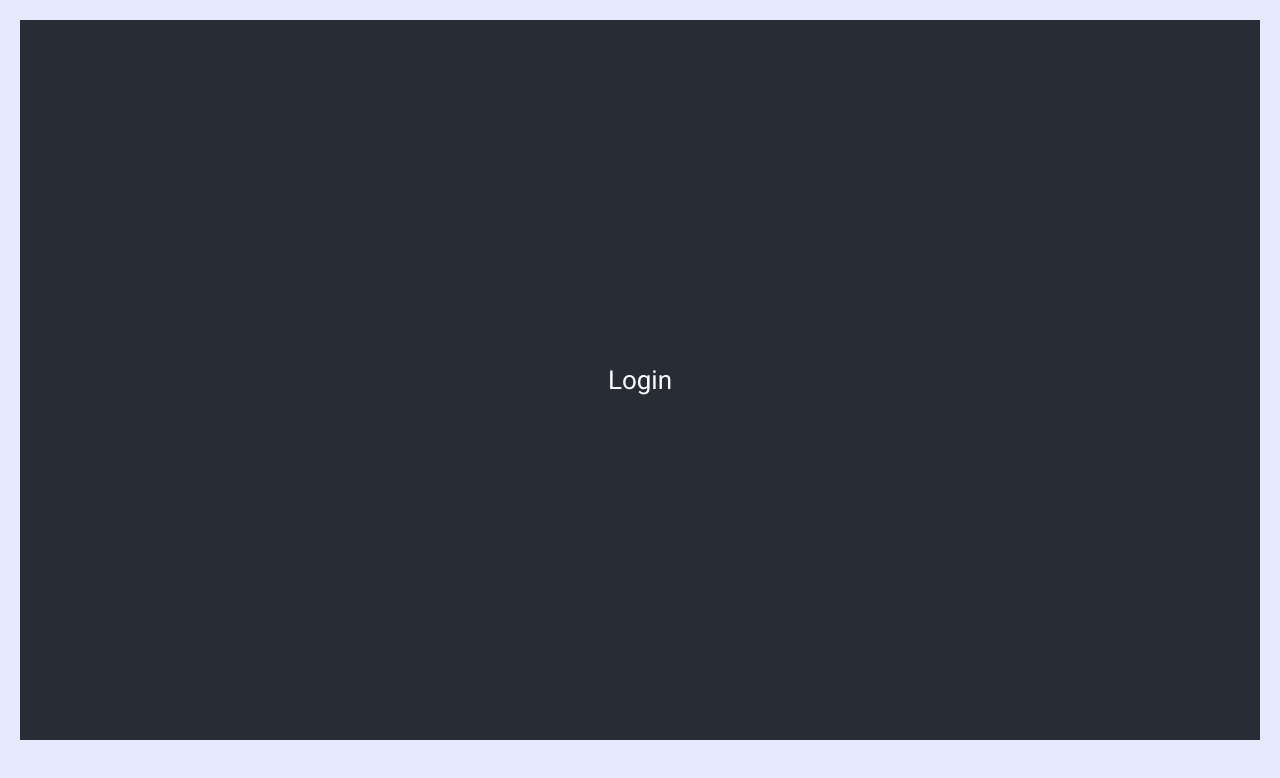
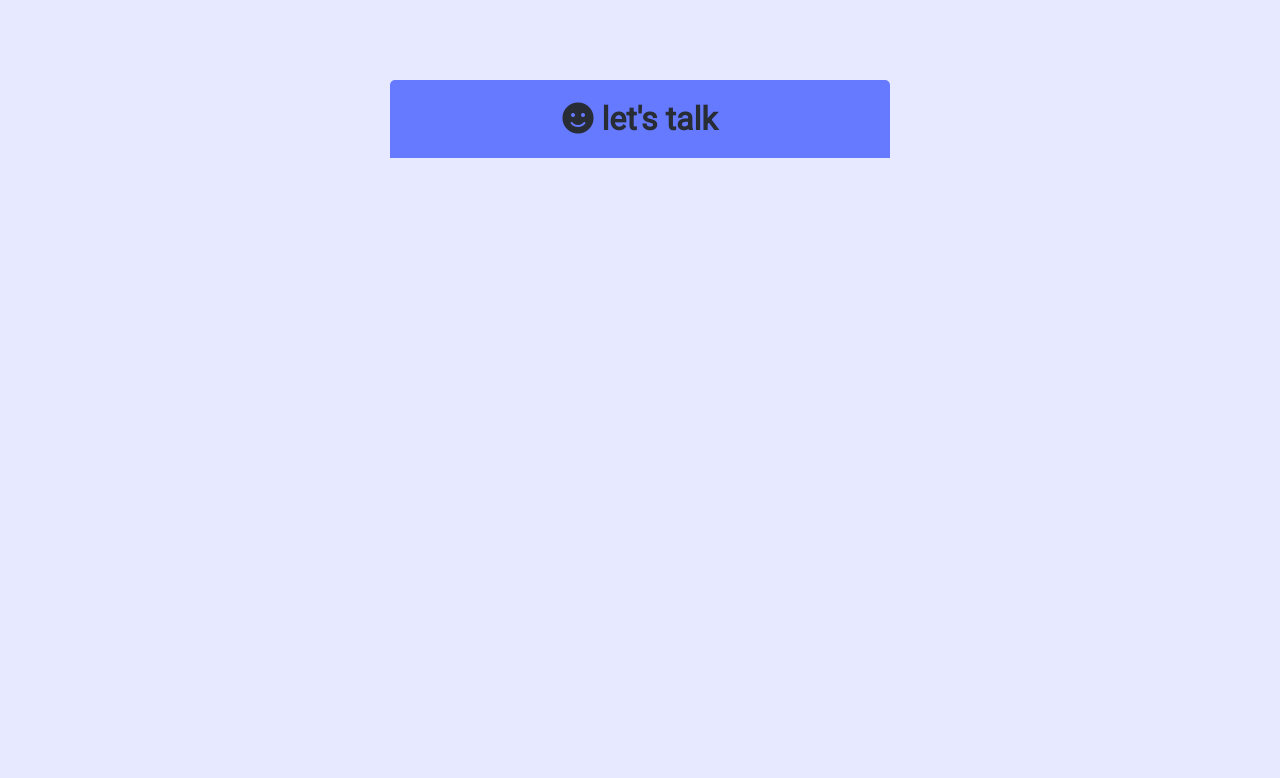
Before and after one commit to Iamsbharti/lets-talk, a React (Create React App) app: page / in a window 1280 px wide. Shown: the top 778 px of the page. Built offline with nearby package versions, Linux system fonts and the light colour scheme.

Commit message:
added login comp styles

```diff
--- a/public/index.html
+++ b/public/index.html
@@ -10,6 +10,12 @@
       content="Web site created using create-react-app"
     />
     <link rel="apple-touch-icon" href="%PUBLIC_URL%/logo192.png" />
+    <link
+      rel="stylesheet"
+      href="https://cdnjs.cloudflare.com/ajax/libs/font-awesome/5.12.1/css/all.min.css"
+      integrity="sha256-mmgLkCYLUQbXn0B1SRqzHar6dCnv9oZFPEC1g1cwlkk="
+      crossorigin="anonymous"
+    />
     <!--
       manifest.json provides metadata used when your web app is installed on a
       user's mobile device or desktop. See https://developers.google.com/web/fundamentals/web-app-manifest/
--- a/src/App.css
+++ b/src/App.css
@@ -147,7 +147,7 @@
 .join-container {
   max-width: 500px;
   margin: 80px auto;
-  color: #fff;
+  color: #282c34;
 }
 
 .join-header {
--- a/src/App.js
+++ b/src/App.js
@@ -6,7 +6,7 @@
 import Register from "./components/Register";
 function App() {
   return (
-    <div className="App-header">
+    <div>
       <Route path="/" exact component={Login} />
       <Route path="/register" exact component={Register} />
     </div>
--- a/src/components/Login.js
+++ b/src/components/Login.js
@@ -1,5 +1,13 @@
 import React from "react";
-
+import "../App.css";
 export default function Login() {
-  return <div>Login</div>;
+  return (
+    <div className="join-container">
+      <header class="join-header">
+        <h1>
+          <i class="fas fa-smile"></i> let's talk
+        </h1>
+      </header>
+    </div>
+  );
 }
```
